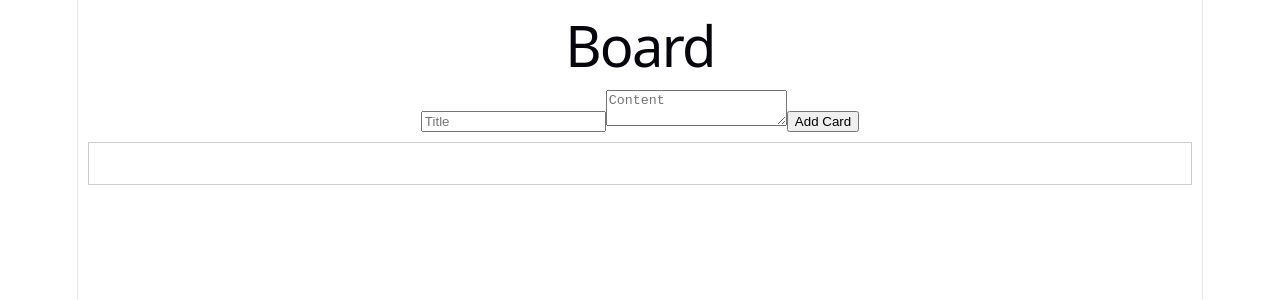
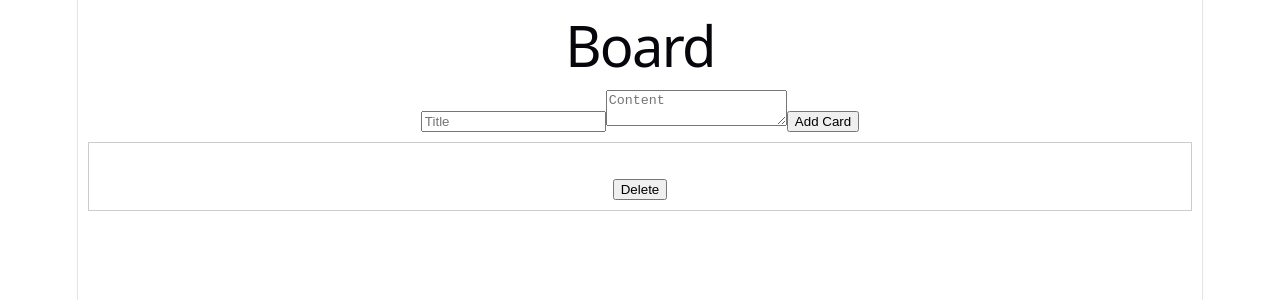
Before and after one commit to jrs-neto/noteboard, a React (Vite) app: page / in a window 1280 px wide. Shown: the top 300 px of the page. Built offline with nearby package versions, Linux system fonts and the light colour scheme.

Commit message:
feat: add card deletion functionality

```diff
--- a/src/components/Card/Card.tsx
+++ b/src/components/Card/Card.tsx
@@ -2,13 +2,15 @@ import type { Card as CardType } from "../../types/Card";
 
 interface CardProps {
   data: CardType;
+  onDelete: (id: string) => void;
 }
 
-function Card({ data }: CardProps) {
+function Card({ data, onDelete }: CardProps) {
   return (
     <div style={{ border: "1px solid #ccc", padding: "10px", margin: "10px" }}>
       <h3>{data.title}</h3>
       <p>{data.content}</p>
+      <button onClick={() => onDelete(data.id)}>Delete</button>
     </div>
   );
 }
--- a/src/pages/Board/Board.tsx
+++ b/src/pages/Board/Board.tsx
@@ -22,6 +22,10 @@ function Board() {
   ];
   const [cards, setCards] = useState([mockCards]);
 
+  function deleteCard(id: string) {
+    setCards((prev) => prev.filter((card) => card.id !== id));
+  }
+
 
   return (
     <div>
@@ -30,7 +34,7 @@ function Board() {
       <CardForm onAddCard={addCard} />
 
       {cards.map((card) => (
-        <Card key={card.id} data={card} />
+        <Card key={card.id} data={card} onDelete={deleteCard} />
       ))}
     </div>
   );
```
